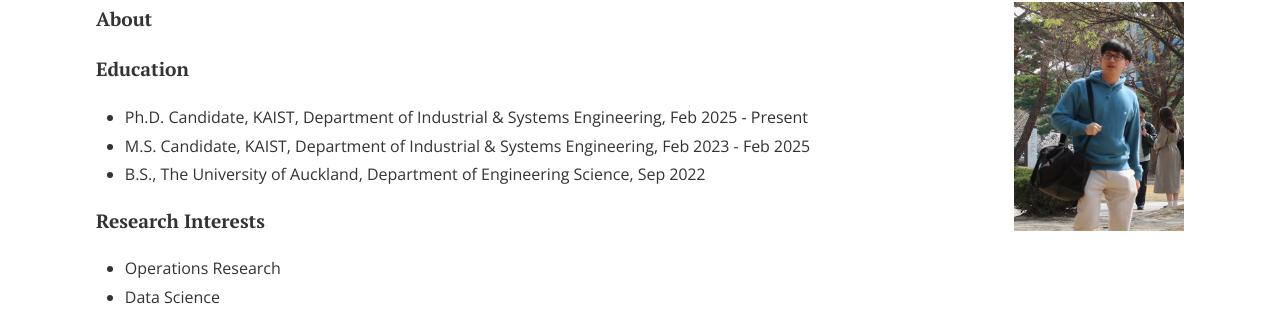
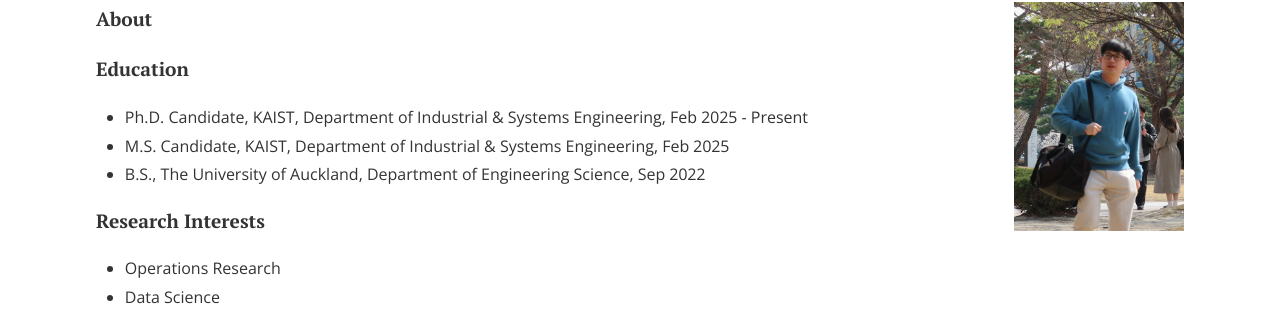
Before and after one commit to CSDlab-KAIST/csdlab-kaist.github.io, a Jekyll site: the page built from people/joonseok.html, in a window 1280 px wide. Shown: the part 213-542 px from the top of the page. Built offline with Jekyll 4.4.1, drawn with Linux system fonts in a browser that asks for light colours; nearby versions of some CDN libraries.

Commit message:
Update joonseok.html

```diff
--- a/people/joonseok.html
+++ b/people/joonseok.html
@@ -17,7 +17,7 @@ title: Joon Im
 <h4>Education</h4>
 <ul>
   <li>Ph.D. Candidate, KAIST, Department of Industrial & Systems Engineering, Feb 2025 - Present </li>
-  <li>M.S. Candidate, KAIST, Department of Industrial & Systems Engineering, Feb 2023 - Feb 2025 </li>
+  <li>M.S. Candidate, KAIST, Department of Industrial & Systems Engineering, Feb 2025 </li>
   <li>B.S., The University of Auckland, Department of Engineering Science, Sep 2022</li>
 </ul>
 
```
